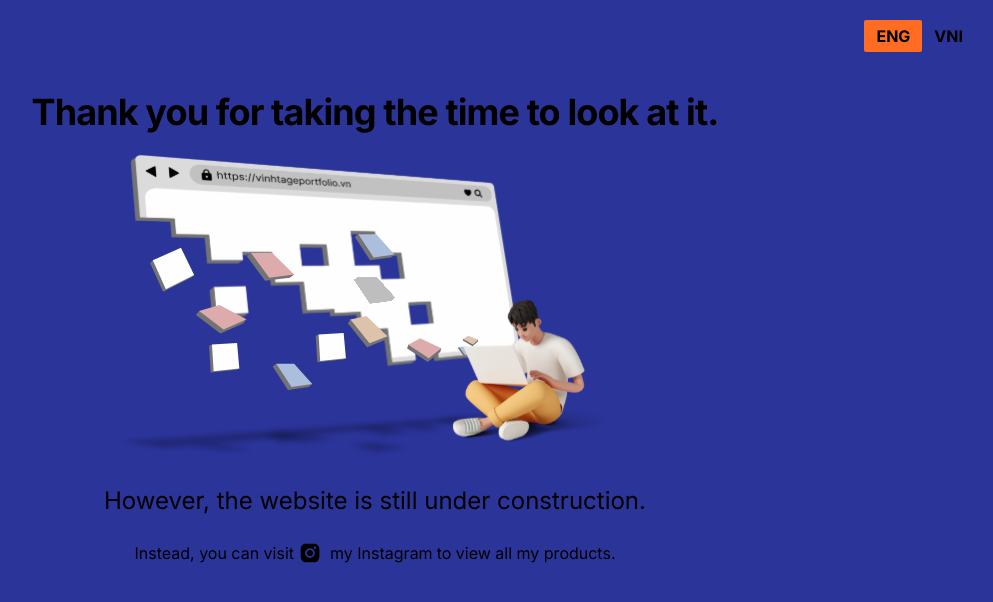
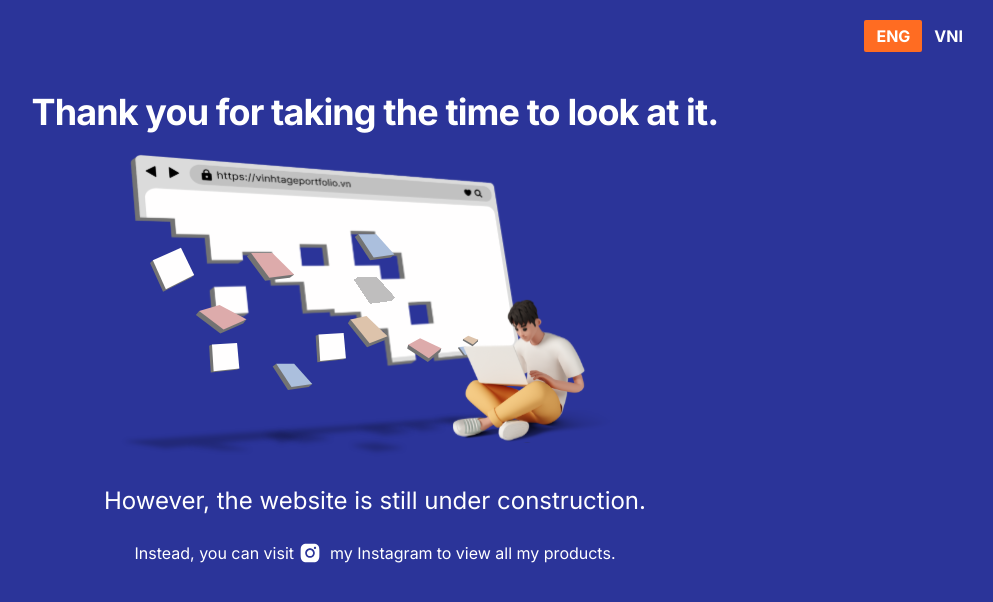
Before and after one commit to Vinh1222001/vinhtage_portfolio_website, a Next.js app: page / in a window 1280 px wide. Shown: the top 602 px of the page, without its empty margins (265-1258 px from the left). Built offline with nearby package versions, Linux system fonts and the light colour scheme.

Commit message:
fix error text color is black on Chrom

```diff
--- a/src/app/page.tsx
+++ b/src/app/page.tsx
@@ -7,7 +7,7 @@ import WebsiteUnderConstruction from "@/components/WebsiteUnderConstruction";
 export default function Home() {
 
   return (
-    <main className="flex min-h-screen flex-col justify-between">
+    <main className="flex min-h-screen flex-col justify-between text-white">
       <WebsiteUnderConstruction/>
     </main>
   )
```
